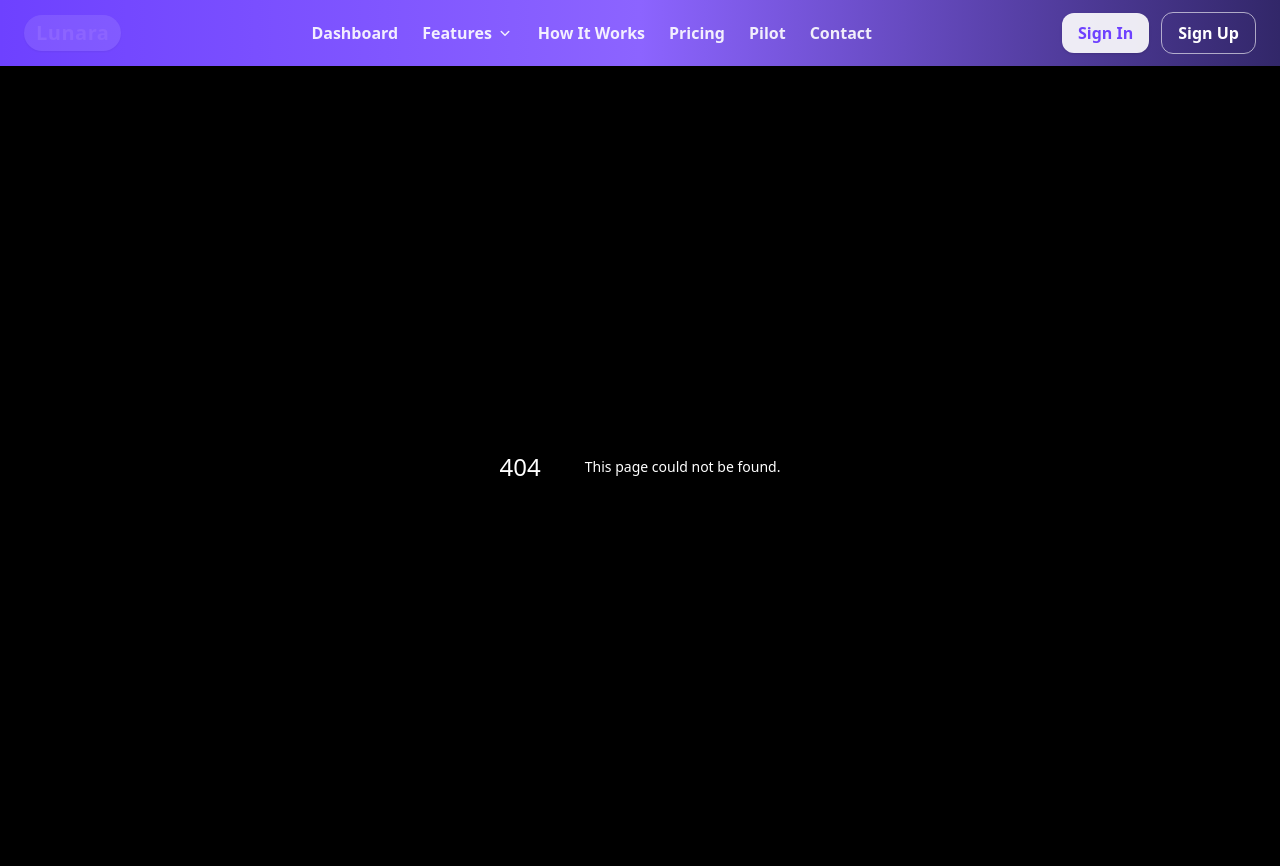
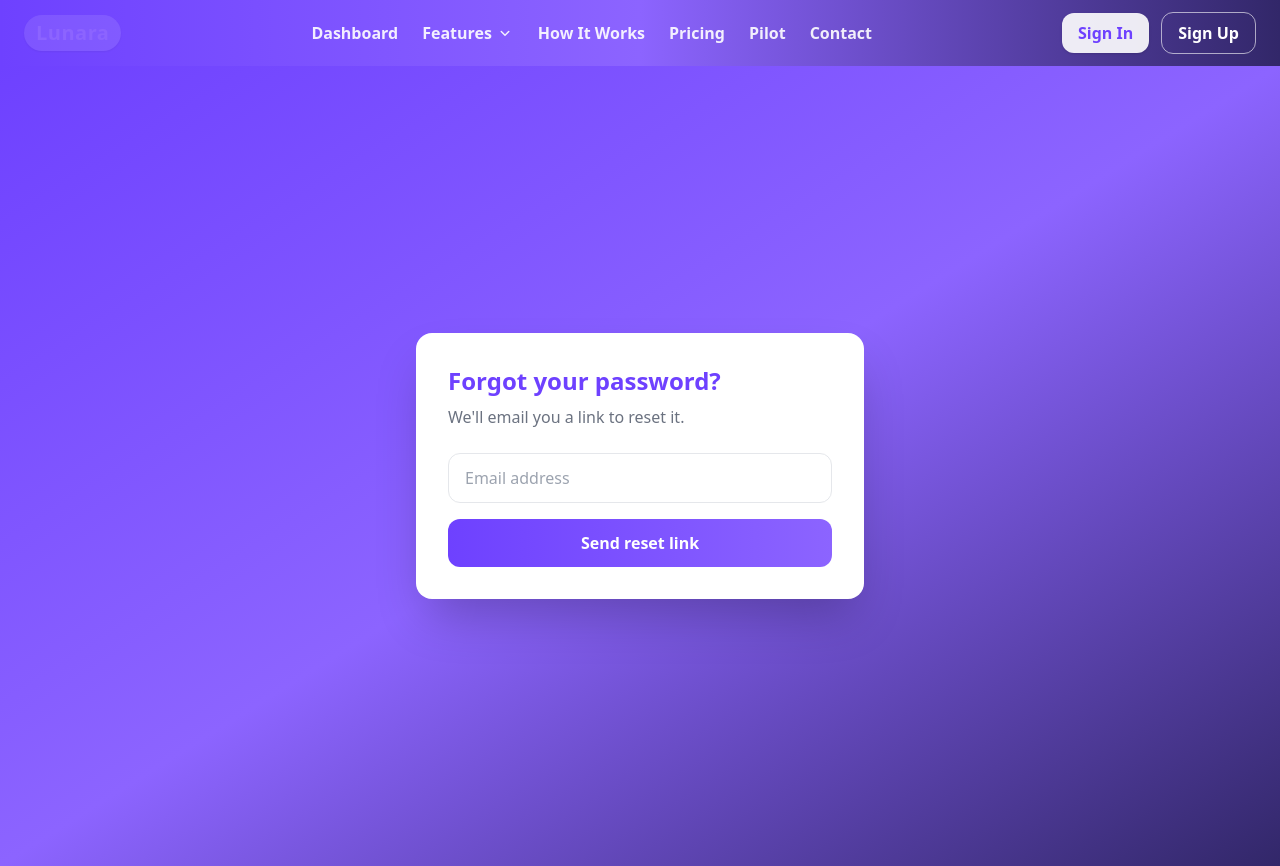
Before and after one commit to LunaraHQ/lunara-website, a Next.js app: page /auth/forgot-password in a window 1280 px wide. Before the commit this address had no page. Built offline with nearby package versions, Linux system fonts and the light colour scheme.

Commit message:
Create forgot-password.js

```diff
--- /dev/null
+++ b/pages/auth/forgot-password.js
@@ -0,0 +1,51 @@
+import { useState } from "react";
+import { supabase } from "../../utils/supabaseClient";
+
+export default function ForgotPassword() {
+  const [email, setEmail] = useState("");
+  const [message, setMessage] = useState("");
+  const [error, setError] = useState("");
+  const [loading, setLoading] = useState(false);
+
+  const handleForgotPassword = async (e) => {
+    e.preventDefault();
+    setLoading(true);
+    setError("");
+    setMessage("");
+    const { error } = await supabase.auth.resetPasswordForEmail(email);
+    setLoading(false);
+    if (error) {
+      setError(error.message || "Error sending reset email.");
+    } else {
+      setMessage("Check your inbox for reset instructions.");
+    }
+  };
+
+  return (
+    <div className="min-h-screen bg-gradient-to-br from-[#6E41FF] via-[#8C64FF] to-[#322769] flex items-center justify-center">
+      <div className="bg-white rounded-2xl shadow-2xl p-8 max-w-md w-full">
+        <h1 className="text-2xl font-bold mb-2 text-[#6E41FF]">Forgot your password?</h1>
+        <p className="mb-6 text-gray-500">We'll email you a link to reset it.</p>
+        <form onSubmit={handleForgotPassword} className="flex flex-col gap-4">
+          <input
+            type="email"
+            className="px-4 py-3 rounded-xl border focus:outline-none focus:ring-2 focus:ring-[#6E41FF]"
+            placeholder="Email address"
+            value={email}
+            onChange={(e) => setEmail(e.target.value)}
+            required
+          />
+          {error && <div className="text-red-500 text-sm">{error}</div>}
+          {message && <div className="text-green-600 text-sm">{message}</div>}
+          <button
+            type="submit"
+            disabled={loading}
+            className="bg-gradient-to-r from-[#6E41FF] to-[#8C64FF] text-white py-3 rounded-xl font-bold hover:scale-105 transition disabled:opacity-70"
+          >
+            {loading ? "Sending email..." : "Send reset link"}
+          </button>
+        </form>
+      </div>
+    </div>
+  );
+}
```
